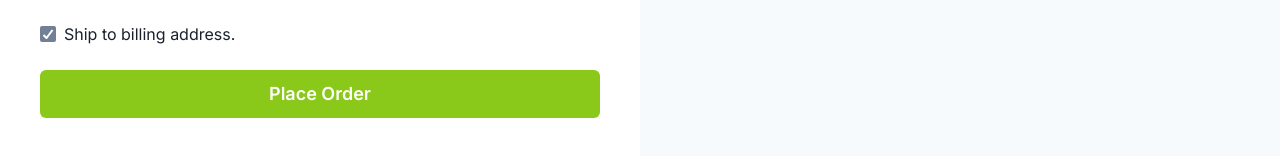
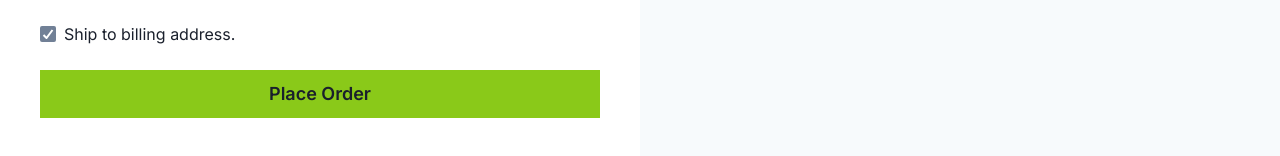
Before and after one commit to danielulelu/Order-cart, a Next.js app: page / in a window 1280 px wide. Shown: the part 510-666 px from the top of the page. Built offline with nearby package versions, Linux system fonts and the light colour scheme.

Commit message:
final commit

```diff
--- a/src/sections/details.tsx
+++ b/src/sections/details.tsx
@@ -63,7 +63,7 @@ const Details = () => {
             <Checkbox colorScheme="gray" defaultChecked>Ship to billing address.</Checkbox>
         </GridItem>
         <GridItem colSpan={2}>
-            <Button colorScheme="brand" size="lg" w="full">Place Order</Button>
+            <Button variant="primary" size="lg" w="full">Place Order</Button>
         </GridItem>
       </SimpleGrid>
     </VStack>
--- a/src/theme/index.tsx
+++ b/src/theme/index.tsx
@@ -4,6 +4,8 @@ import {
   withDefaultVariant,
   withDefaultColorScheme,
 } from "@chakra-ui/react";
+
+import { mode } from "@chakra-ui/theme-tools";
 
 const inputSelectStyles = {
   variants: {
@@ -21,6 +23,13 @@ const inputSelectStyles = {
         borderRadius: "none",
       },
     },
+  },
+};
+
+const brandRing = {
+  _focus: {
+    ring: 2,
+    ringColor: "brand.400",
   },
 };
 
@@ -49,6 +58,29 @@ const theme = extendTheme(
     components: {
       Input: { ...inputSelectStyles },
       Select: { ...inputSelectStyles },
+      Button: {
+        variants: {
+          primary: (props) => ({
+            rounded: "none",
+            ...brandRing,
+            backgroundColor: mode("brand.500", "brand.300")(props),
+            _hover: {
+              backgroundColor: mode("brand.600", "brand.400")(props),
+            },
+            _active: {
+              backgroundColor: mode("brand.700", "brand.400")(props),
+            }
+          }),
+        },
+      },
+      Checkbox: {
+        baseStyle: {
+          control: {
+            borderRaidus: "none",
+            ...brandRing,
+          },
+        },
+      },
     },
   },
 
```
Lines whose indentation alone changed are shown as unchanged.
